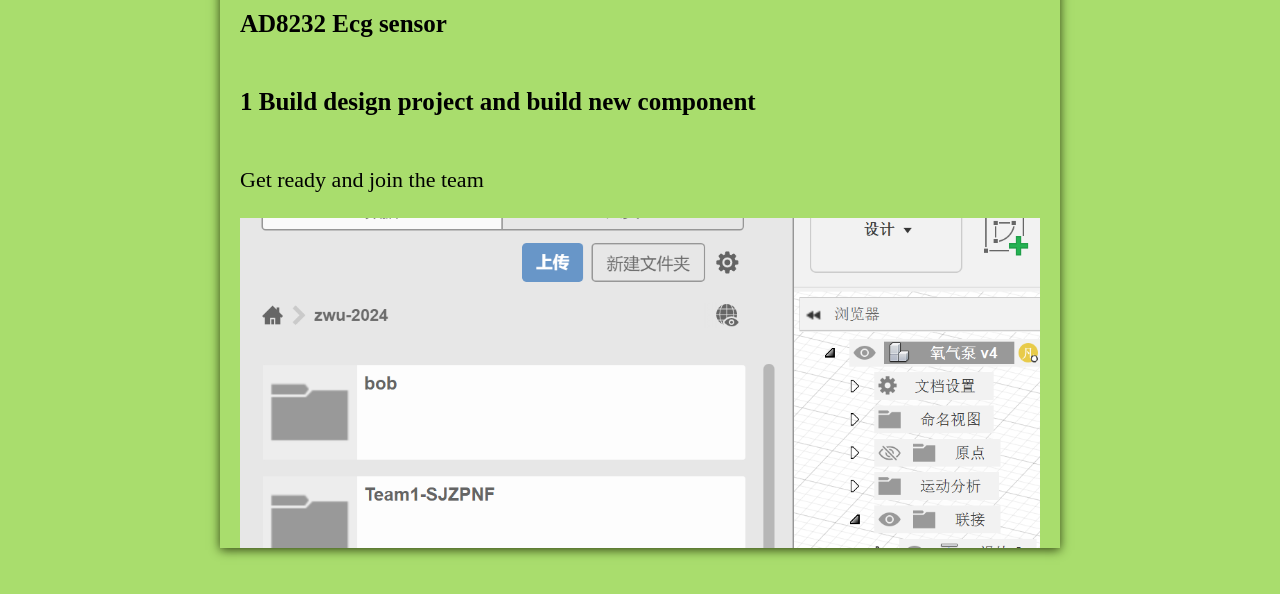
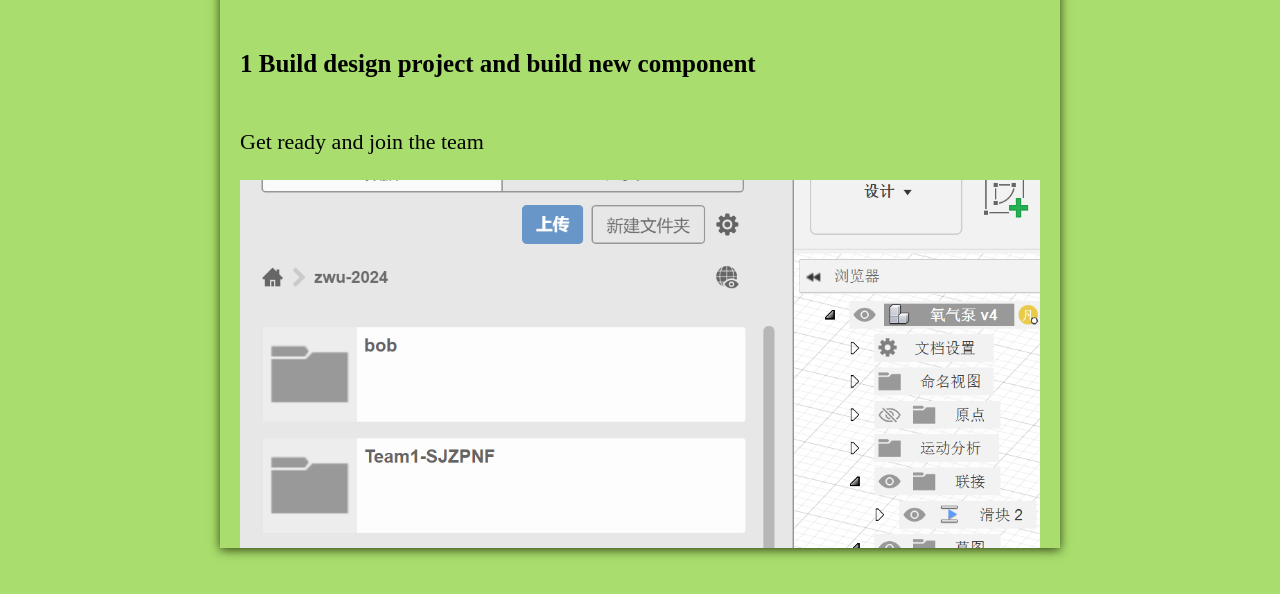
Before and after one commit to NexMaker-Fab/2024ZWU-IS-1, a plain HTML site: page docs/web/CAD.html in a window 1280 px wide. Shown: the part 206-800 px from the top of the page. Drawn offline with Linux system fonts and the light colour scheme.

Commit message:
Update CAD.html

```diff
--- a/docs/web/CAD.html
+++ b/docs/web/CAD.html
@@ -12,7 +12,7 @@
   <div class="pdf-sec">
     <div class="box">
       <h2>CAD</h2>
-      <h4>AD8232 Ecg sensor</h4>
+      <p>  </p>
       <h4>1 Build design project and build new component</h4>
       <p>Get ready and join the team</p>
       <img src="../images/CAD/1.png" alt="">
```
